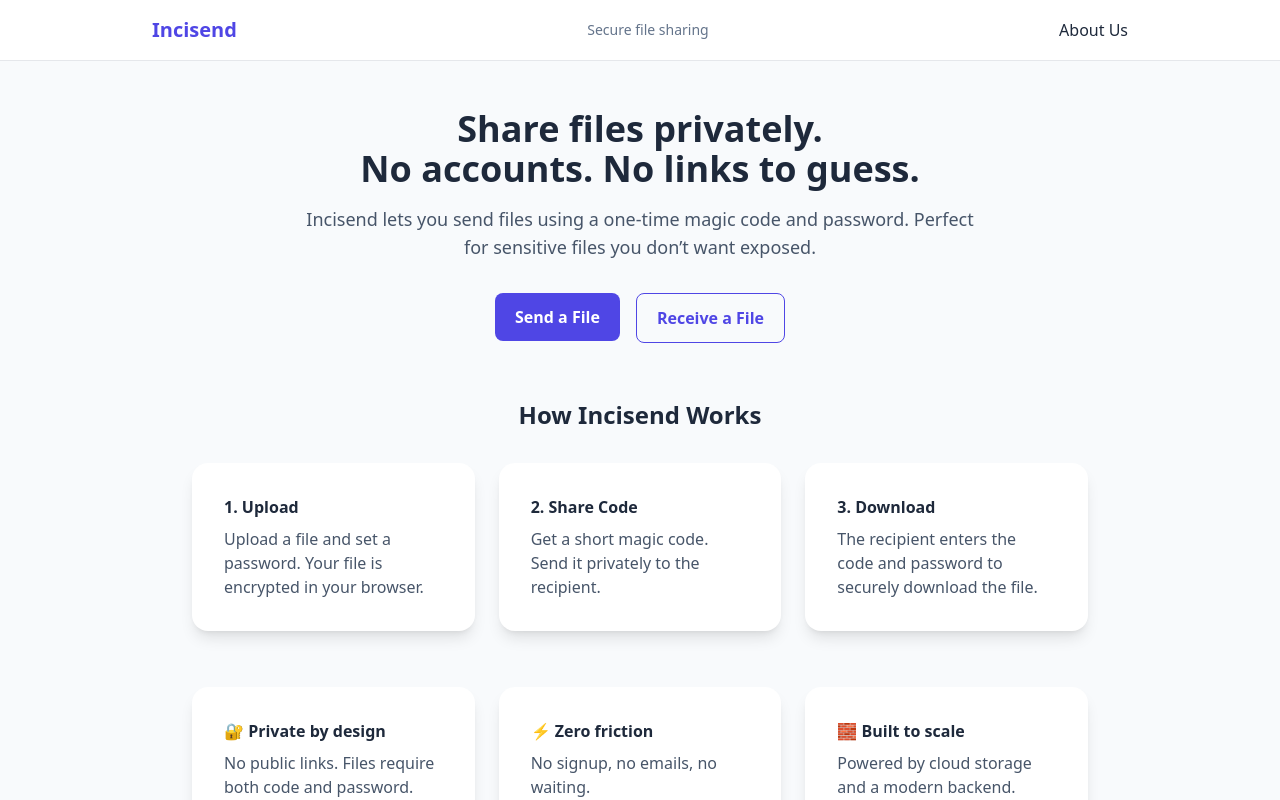
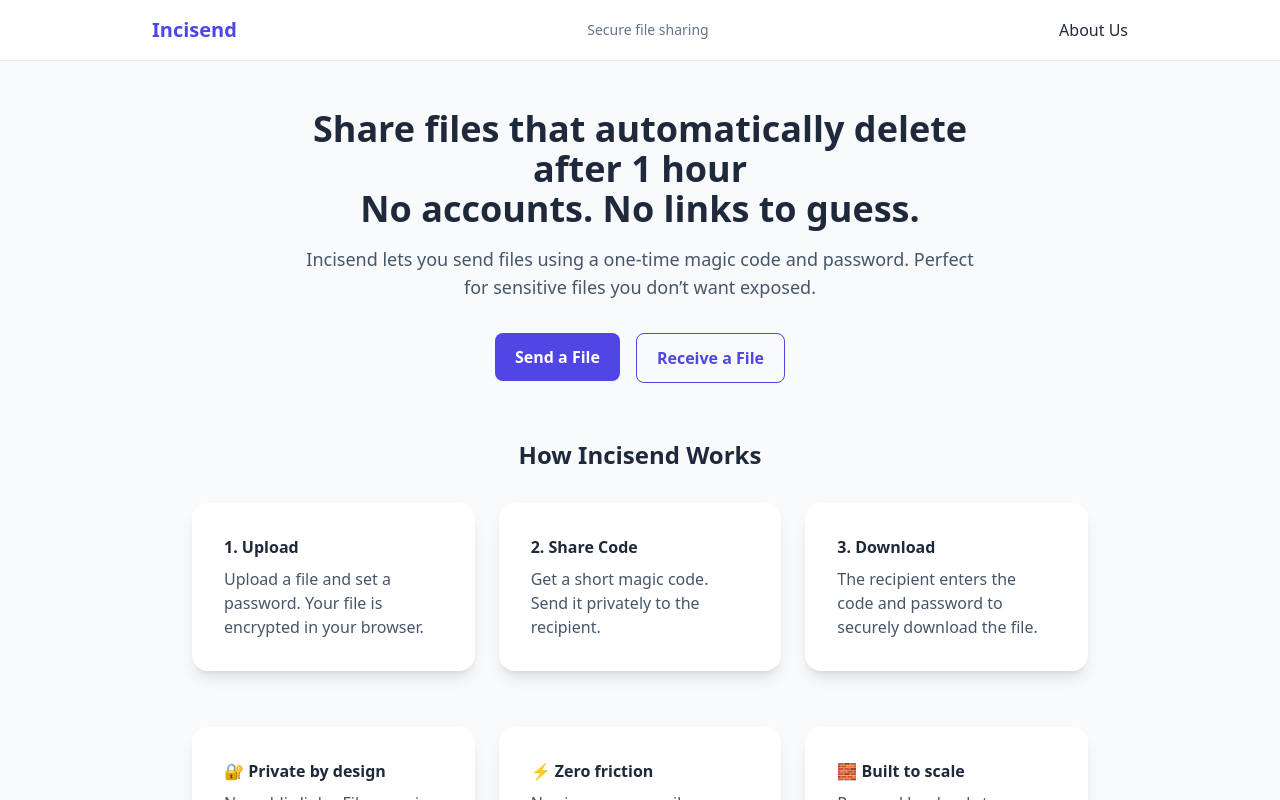
Before and after one commit to Inciverse/incisend, a Next.js app: page / in a window 1280 px wide. Shown: the top 800 px of the page. Built offline with nearby package versions, Linux system fonts and the light colour scheme.

Commit message:
Update page.tsx

```diff
--- a/app/page.tsx
+++ b/app/page.tsx
@@ -7,7 +7,7 @@ export default function Home() {
       {/* HERO */}
       <div className="text-center max-w-2xl">
         <h1 className="text-4xl font-bold mb-4">
-          Share files privately.
+          Share files that automatically delete after 1 hour
           <br />
           No accounts. No links to guess.
         </h1>
```
